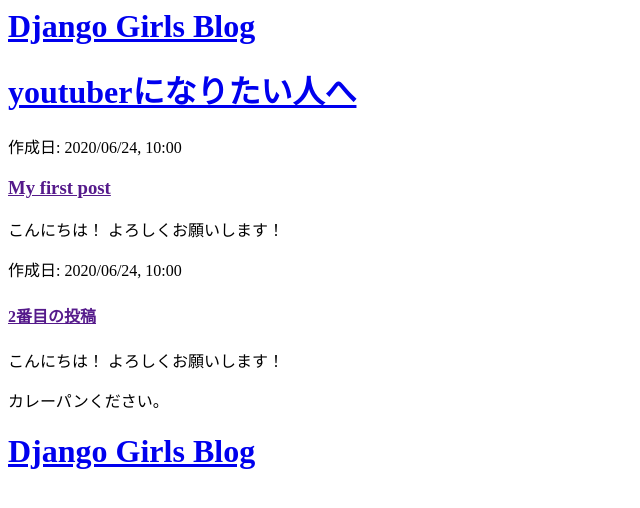
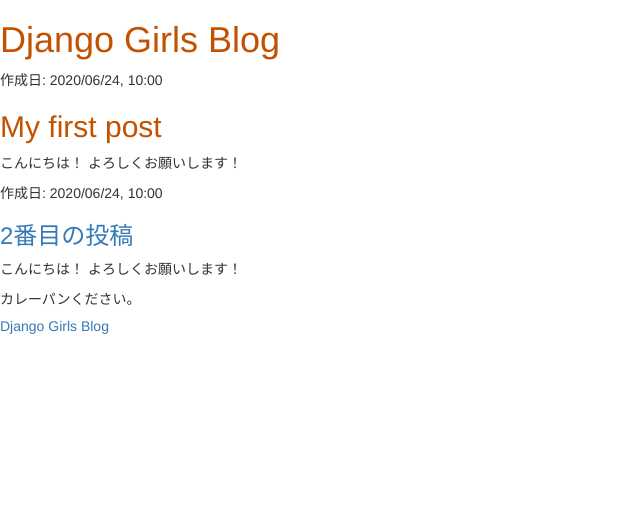
Before and after one commit to naoki34/my-first-blog, a Django app: page / in a window 1280 px wide. Shown: the top 508 px of the page, without its empty margins (0-640 px from the left). Run offline with Django 3.2, Linux system fonts and the light colour scheme; data that the repository does not hold is empty; some libraries are stand-ins or nearby versions.

Commit message:
new css.

```diff
--- /dev/null
+++ b/blog/static/css/blog.css
@@ -0,0 +1,3 @@
+h1 a, h2 a {
+    color: #C25100;
+}
--- a/blog/templates/blog/post_list.html
+++ b/blog/templates/blog/post_list.html
@@ -1,11 +1,14 @@
+{% load static %}
 <html>
     <head>
         <title>Django Girls blog</title>
+        <link rel="stylesheet" href="//maxcdn.bootstrapcdn.com/bootstrap/3.2.0/css/bootstrap.min.css">
+        <link rel="stylesheet" href="//maxcdn.bootstrapcdn.com/bootstrap/3.2.0/css/bootstrap-theme.min.css">
+        <link rel="stylesheet" href="{% static 'css/blog.css' %}">
     </head>
     <body>
         <div>
             <h1><a href="/">Django Girls Blog</a></h1>
-            <h1><a href="/">youtuberになりたい人へ</a></h1>
         </div>
 
             {% for post in posts %}
@@ -14,25 +17,25 @@
 
         <div>
             <p>作成日: 2020/06/24, 10:00</p>
-            <h3><a href="">My first post</a></h3>
+            <h2><a href="">My first post</a></h2>
             <p> こんにちは！ よろしくお願いします！ </p>
         </div>
 
         <div>
             <p>作成日: 2020/06/24, 10:00</p>
-            <h4><a href="">2番目の投稿</a></h4>
+            <h3><a href="">2番目の投稿</a></h3>
             <p> こんにちは！ よろしくお願いします！ </p>
             <p> カレーパンください。 </p>
         </div>
 
         <div>
-            <h1><a href="/">Django Girls Blog</a></h1>
+            <h5><a href="/">Django Girls Blog</a></h5>
         </div>
 
         {% for post in posts %}
             <div>
                 <p>published: {{ post.published_date }}</p>
-                <h2><a href="">{{ post.title }}</a></h2>
+                <h6><a href="">{{ post.title }}</a></h6>
                 <p>{{ post.text|linebreaksbr }}</p>
             </div>
         {% endfor %}
```
